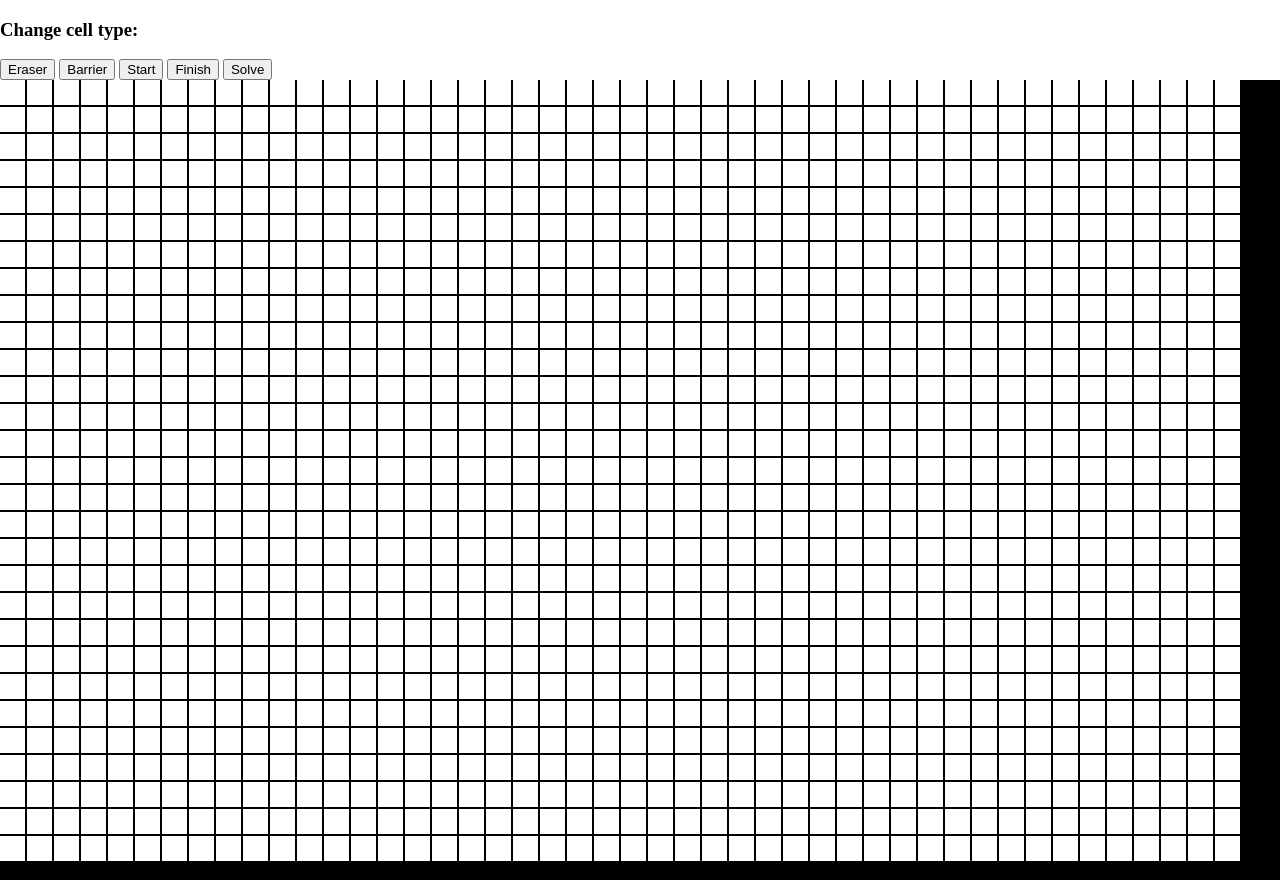
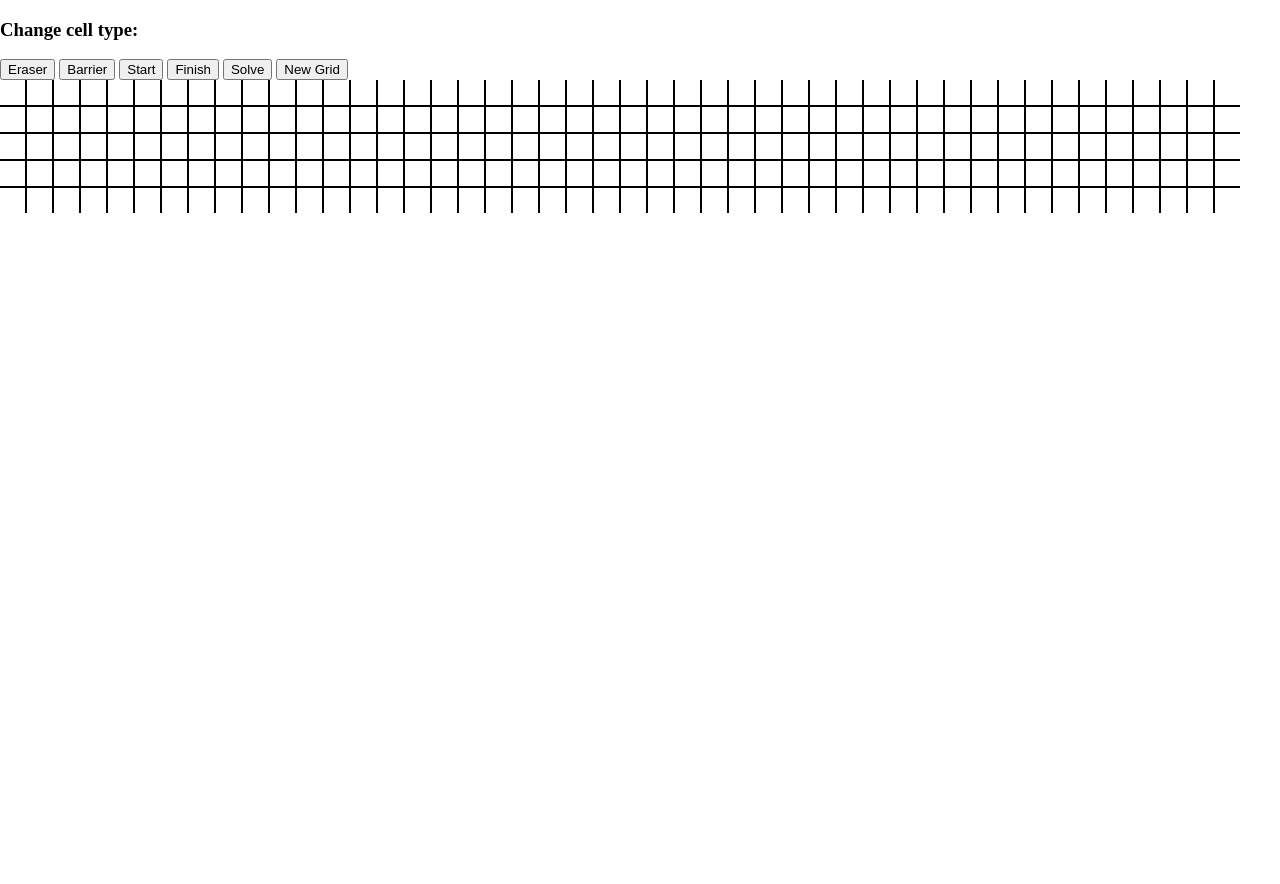
Before and after one commit to AlexCoffey24/Javascript, a plain HTML site: page A_Star Pathfinding/index.html in a window 1280 px wide. After the commit the page ends 800 px from the top, so only its background shows below. Drawn offline with Linux system fonts and the light colour scheme.

Commit message:
added canvas size

```diff
--- a/A_Star Pathfinding/index.html
+++ b/A_Star Pathfinding/index.html
@@ -17,8 +17,11 @@
       <button id="start" class="cell_button">Start</button>
       <button id="end" class="cell_button">Finish</button>
       <button id="solve" class="cell_button">Solve</button>
+      <button id="clear" class="cell_button">New Grid</button>
     </div>
   </div>
-  <canvas></canvas>
+  <div id="canvas-container">
+    <canvas></canvas>
+  </div>
   <script src="./index.js"></script>
 </body>
--- a/A_Star Pathfinding/index.js
+++ b/A_Star Pathfinding/index.js
@@ -1,15 +1,17 @@
 const canvas = document.querySelector("canvas");
 const c = canvas.getContext("2d");
-
-canvas.height = innerHeight;
-canvas.width = innerWidth;
+var canvas_container = document.getElementById("canvas-container");
 
 var grid;
 var grid_color = "rgb(0, 0, 0)";
 var cell_size = 25;
 var cell_gap = 2;
-var num_of_rows = Math.floor(canvas.height / (cell_size + cell_gap));
-var num_of_cols = Math.floor(canvas.width / (cell_size + cell_gap) - 1);
+var num_of_rows = Math.floor(
+  canvas_container.offsetHeight / (cell_size + cell_gap)
+);
+var num_of_cols = Math.floor(
+  canvas_container.offsetWidth / (cell_size + cell_gap) - 1
+);
 var mouse_x;
 var mouse_y;
 var cell_changer = "barrier";
@@ -20,6 +22,9 @@ var starting_cell;
 var ending_cell;
 var solving = false;
 var algo = "A*";
+
+canvas.height = num_of_rows * (cell_size + cell_gap) - cell_gap;
+canvas.width = num_of_cols * (cell_size + cell_gap) - cell_gap;
 
 canvas.addEventListener("mousedown", (m) => {
   drawing = true;
@@ -60,6 +65,8 @@ document.getElementById("end").addEventListener("click", () => {
 });
 
 document.getElementById("solve").addEventListener("click", algorithm);
+
+document.getElementById("clear").addEventListener("click", clear_grid);
 
 class Cell {
   constructor(row, col) {
@@ -240,6 +247,7 @@ function clear_grid() {
   end_set = false;
   starting_cell = null;
   solving = false;
+  cell_changer = "barrier";
 }
 
 c.fillStyle = "black";
@@ -281,6 +289,7 @@ function a_star() {
     let current = open_set[open_set_index];
 
     if (current === ending_cell) {
+      solving = false;
       return reconstruct_path();
     }
 
@@ -313,6 +322,7 @@ function a_star() {
     }, 50);
   } else {
     console.log("no path available");
+    solving = false;
   }
 }
 
```
